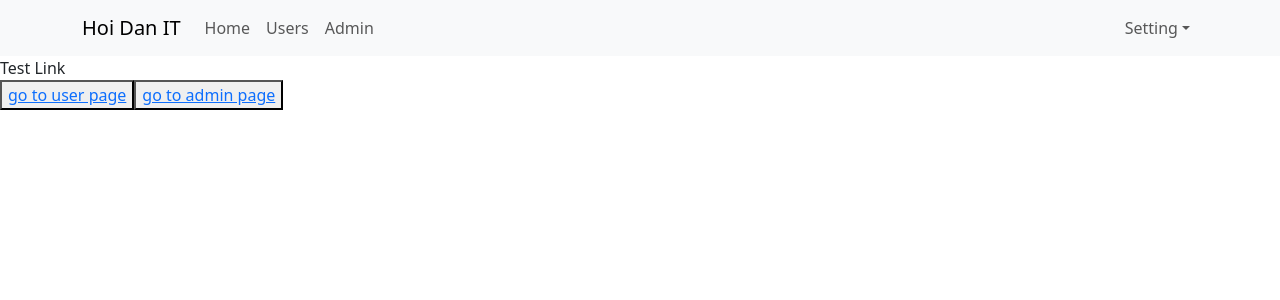
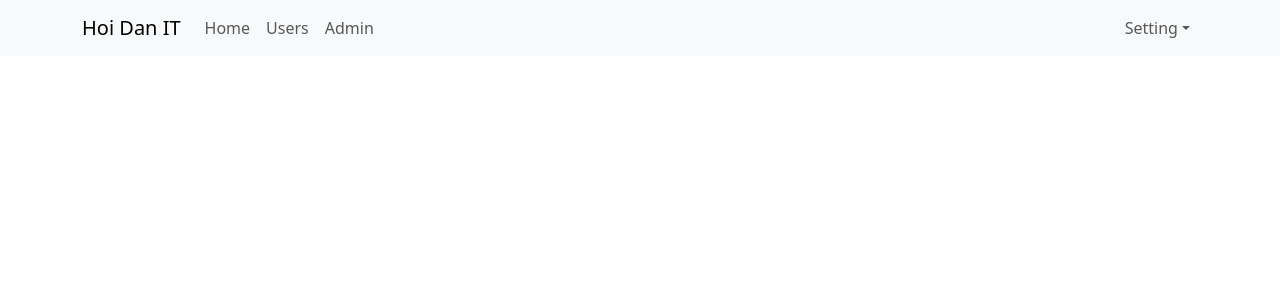
Before and after one commit to haithanh1001/Udemy_React, a React (Create React App) app: page / in a window 1280 px wide. Shown: the top 300 px of the page. Built offline with nearby package versions, Linux system fonts and the light colour scheme.

Commit message:
Nested Routers

```diff
--- a/src/App.js
+++ b/src/App.js
@@ -1,20 +1,17 @@
 import "./App.scss";
 import Header from "./components/Header/Header";
 import React from "react";
-import { Link } from "react-router-dom";
+import { Outlet, Link } from "react-router-dom";
 const App = () => {
   return (
     <div className="app-container">
-      <Header />
-      <div>
-        Test Link
-        <div>
-          <button>
-            <Link to="/users">go to user page</Link>
-          </button>
-          <button>
-            <Link to="/admins">go to admin page</Link>
-          </button>
+      <div className="header-container">
+        <Header />
+      </div>
+      <div className="main-container">
+        <div className="sidenav-container"></div>
+        <div className="app-content">
+          <Outlet />
         </div>
       </div>
     </div>
--- a/src/index.js
+++ b/src/index.js
@@ -15,9 +15,10 @@
     {/* <React.StrictMode> */}
     <BrowserRouter>
       <Routes>
-        <Route path="/" element={<App />} />
-        <Route path="/users" element={<Users />} />
-        <Route path="/admins" element={<Admin />} />
+        <Route path="/" element={<App />}>
+          <Route path="/users" element={<Users />} />
+          <Route path="/admins" element={<Admin />} />
+        </Route>
       </Routes>
     </BrowserRouter>
     {/* </React.StrictMode> */}
```
